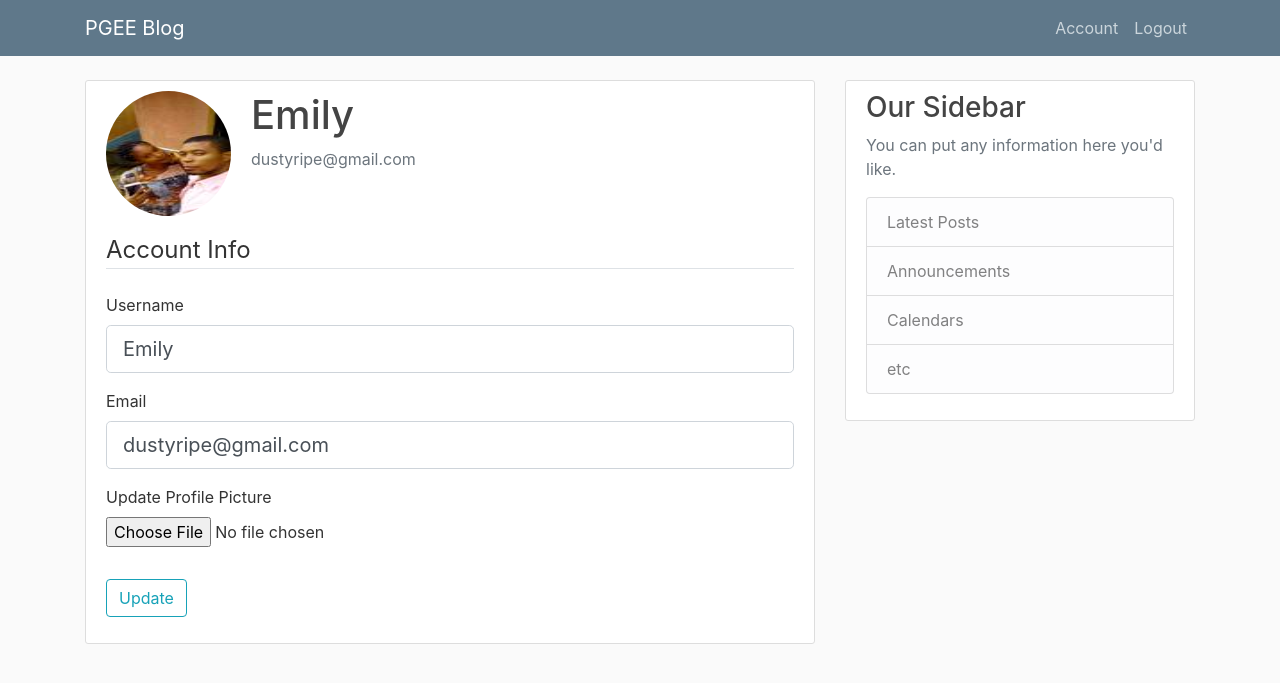
After one commit to Bizzhle/pgeeblog, a Flask app: page /account in a window 1280 px wide. The commit adds this page. Shown: the top 683 px of the page. Run offline with Flask 2, Linux system fonts and the light colour scheme; a user stored in the database is signed in; some libraries are stand-ins or nearby versions.

Commit message:
modifications and new files

```diff
--- a/pgee_blog/forms.py
+++ b/pgee_blog/forms.py
@@ -1,6 +1,9 @@
 from flask_wtf import FlaskForm
+from flask_wtf.file import FileField, FileAllowed
+from flask_login import current_user
 from wtforms import StringField, PasswordField, SubmitField, BooleanField
-from wtforms.validators import DataRequired, Length, Email, EqualTo
+from wtforms.validators import DataRequired, Length, Email, EqualTo, ValidationError
+from pgee_blog.models import User
 
 
 class RegistrationForm(FlaskForm):
@@ -9,10 +12,23 @@ class RegistrationForm(FlaskForm):
     email = StringField('Email', validators=[
         DataRequired(), Email()])
     password = PasswordField('Password', validators=[DataRequired()])
-    confirm_password = PasswordField('Confirm_password', validators=[
+    confirm_password = PasswordField('Confirm Password', validators=[
                                      DataRequired(), EqualTo('password')])
 
     submit = SubmitField('Sign Up')
+
+    def validate_username(self, username):
+
+        user = User.query.filter_by(username=username.data).first()
+        if user:
+            raise ValidationError('This username is taken.')
+
+    def validate_email(self, email):
+
+        user = User.query.filter_by(email=email.data).first()
+        if user:
+            raise ValidationError(
+                'This email is taken. Please choose a different one')
 
 
 class LoginForm(FlaskForm):
@@ -21,3 +37,26 @@ class LoginForm(FlaskForm):
     password = PasswordField('Password', validators=[DataRequired()])
     remember = BooleanField('Remember me')
     submit = SubmitField('Log In')
+
+
+class UpdateAccountForm(FlaskForm):
+    username = StringField('Username', validators=[
+                           DataRequired(), Length(min=2, max=20)])
+    email = StringField('Email', validators=[
+        DataRequired(), Email()])
+    picture = FileField('Update Profile Picture', validators=[
+                        FileAllowed(['jpg', 'png'])])
+    submit = SubmitField('Update')
+
+    def validate_username(self, username):
+        if username.data != current_user.username:
+            user = User.query.filter_by(username=username.data).first()
+            if user:
+                raise ValidationError('This username is taken.')
+
+    def validate_email(self, email):
+        if email.data != current_user.email:
+            user = User.query.filter_by(email=email.data).first()
+            if user:
+                raise ValidationError(
+                    'This email is taken. Please choose a different one')
--- /dev/null
+++ b/pgee_blog/routes.py
@@ -0,0 +1,108 @@
+import os
+import secrets
+from PIL import Image
+from flask import render_template, url_for, flash, redirect, request
+from pgee_blog import app, db, bcrypt
+from pgee_blog.forms import RegistrationForm, LoginForm, UpdateAccountForm
+from pgee_blog.models import User, Post
+from flask_login import login_user, current_user, logout_user, login_required
+
+
+posts = [
+    {
+        'author': 'Corey Schafer',
+        'title': 'Blog Post 1',
+        'content': 'First post content',
+        'date_posted': 'April 20, 2018'
+    },
+    {
+        'author': 'Jane Doe',
+        'title': 'Blog Post 2',
+        'content': 'Second post content',
+        'date_posted': 'April 21, 2018'
+    }
+
+
+]
+
+
+@app.route("/")
+@app.route("/home")
+def home():
+    return render_template('home.html', posts=posts)
+
+
+@app.route("/register", methods=['GET', 'POST'])
+def register():
+    if current_user.is_authenticated:
+        return redirect(url_for('home'))
+    form = RegistrationForm()
+    if form.validate_on_submit():
+        hashed_password = bcrypt.generate_password_hash(
+            form.password.data).decode('utf-8')
+        user = User(username=form.username.data,
+                    email=form.email.data, password=hashed_password)
+        db.session.add(user)
+        db.session.commit()
+        flash('Your account has been created! You can now log in', 'success')
+        return redirect(url_for('login'))
+    return render_template('register.html', form=form)
+
+
+@app.route("/login", methods=['GET', 'POST'])
+def login():
+    if current_user.is_authenticated:
+        return redirect(url_for('home'))
+    form = LoginForm()
+    if form.validate_on_submit():
+        user = User.query.filter_by(email=form.email.data).first()
+        if user and bcrypt.check_password_hash(user.password, form.password.data):
+            login_user(user, remember=form.remember.data)
+            next_page = request.args.get('next')
+            return redirect(next_page) if next_page else redirect(url_for('home'))
+        else:
+            flash('Login Unsuccessful. Please check email and password', 'danger')
+    return render_template('login.html', form=form)
+
+
+@app.route("/logout")
+def logout():
+    logout_user()
+    return redirect(url_for('home'))
+
+
+def save_picture(form_picture):
+    random_hex = secrets.token_hex(8)
+    _, f_ext = os.path.splitext(form_picture.filename)
+    picture_fn = random_hex + f_ext
+    picture_path = os.path.join(
+        app.root_path, 'static/profile_pics', picture_fn)
+    form_picture.save(picture_path)
+
+    output_size = (125, 125)
+    i = Image.open(form_picture)
+    i.thumbnail(output_size)
+    i.save(picture_path)
+
+    return picture_fn
+
+
+@app.route("/account", methods=['GET', 'POST'])
+@login_required
+def account():
+    form = UpdateAccountForm()
+    if form.validate_on_submit():
+        if form.picture.data:
+            picture_file = save_picture(form.picture.data)
+            current_user.image_file = picture_file
+        current_user.username = form.username.data
+        current_user.email = form.email.data
+        db.session.commit()
+        flash('Your account has been updated!', 'success')
+        return redirect(url_for('account'))
+    elif request.method == 'GET':
+        form.username.data = current_user.username
+        form.email.data = current_user.email
+    image_file = url_for(
+        'static', filename='profile_pics/' + current_user.image_file)
+    return render_template('account.html', image_file=image_file, form=form)
--- /dev/null
+++ b/pgee_blog/templates/account.html
@@ -0,0 +1,60 @@
+{% extends "base.html" %}
+{% block content %}
+<div class="content-section">
+    <div class="media">
+        <img class="rounded-circle account-img" src="{{ image_file }}">
+        <div class="media-body">
+            <h2 class="account-heading">{{ current_user.username }}</h2>
+            <p class="text-secondary">{{ current_user.email }}</p>
+        </div>
+    </div>
+
+    <form action="" method="POST" enctype="multipart/form-data">
+        {{ form.hidden_tag() }}
+        <fieldset class="form-group">
+            <legend class="border-bottom mb-4">Account Info</legend>
+            <div class="form-group">
+                {{ form.username.label(class="form-control-label") }}
+
+                {% if form.username.errors %}
+                {{ form.username(class="form-control form-control-lg is-invalid") }}
+                <div class="invalid-feedback">
+                    {% for error in form.username.errors %}
+                    <span>{{ error }}</span>
+                    {% endfor %}
+                </div>
+                {% else %}
+                {{ form.username(class="form-control form-control-lg") }}
+                {% endif %}
+            </div>
+            <div class="form-group">
+                {{ form.email.label(class="form-control-label") }}
+
+                {% if form.email.errors %}
+                {{ form.email(class="form-control form-control-lg is-invalid") }}
+                <div class="invalid-feedback">
+                    {% for error in form.email.errors %}
+                    <span>{{ error }}</span>
+                    {% endfor %}
+                </div>
+                {% else %}
+                {{ form.email(class="form-control form-control-lg") }}
+                {% endif %}
+            </div>
+            <div class="form-group">
+                {{ form.picture.label() }}
+                {{ form.picture(class="form-control-file") }}
+                {% if form.picture.errors %}
+                {% for error in form.email.errors %}
+                <span class="text-danger">{{ error }}</span>
+                {% endfor %}
+                {% endif %}
+            </div>
+        </fieldset>
+        <div class="form-group">
+            {{ form.submit(class="btn btn-outline-info") }}
+        </div>
+    </form>
+
+</div>
+{% endblock content %}
--- a/pgee_blog/templates/base.html
+++ b/pgee_blog/templates/base.html
@@ -28,8 +28,13 @@
 
                 <!-- Navbar Right Side -->
                 <div class="navbar-nav">
+                    {% if current_user.is_authenticated %}
+                    <a class="nav-item nav-link" href="{{ url_for('account') }}">Account</a>
+                    <a class="nav-item nav-link" href="{{ url_for('logout') }}">Logout</a>
+                    {% else %}
                     <a class="nav-item nav-link" href="{{ url_for('login') }}">Login</a>
                     <a class="nav-item nav-link" href="{{ url_for('register') }}">Register</a>
+                    {% endif %}
                 </div>
 
             </div>
--- /dev/null
+++ b/run.py
@@ -0,0 +1 @@
+from pgee_blog import app
```
Also changed, not shown: pgee_blog/__init__.py (added, +17 -0 lines), pgee_blog/models.py (added, +33 -0 lines), pgee_blog/pgblog.py (deleted, +0 -50 lines), pgee_blog/site.db (added), pgee_blog/static/profile_pics/650d04e765a1ebe0.jpg (added), pgee_blog/static/profile_pics/6a95fefc5141c620.jpg (added), pgee_blog/static/profile_pics/default.jpg (added).
